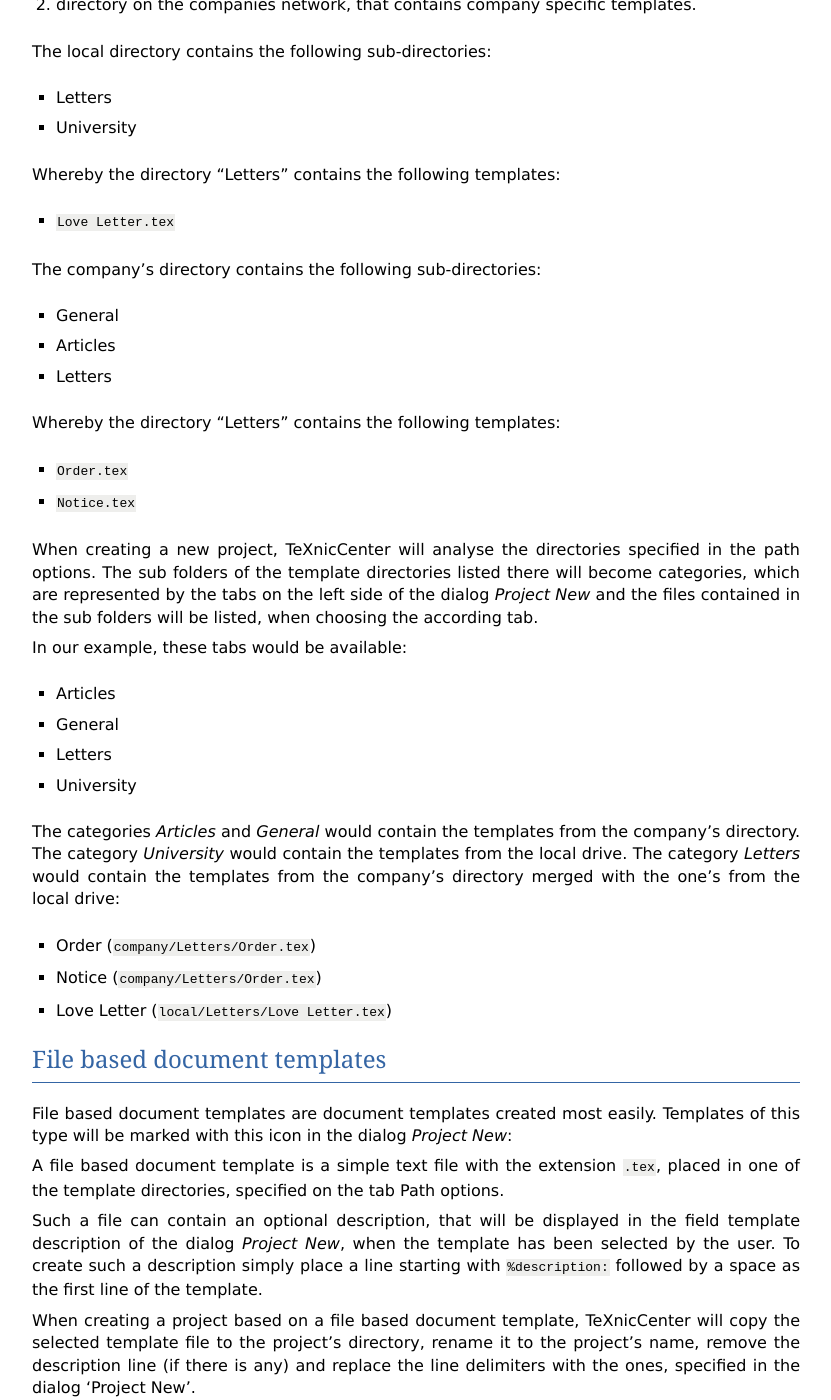
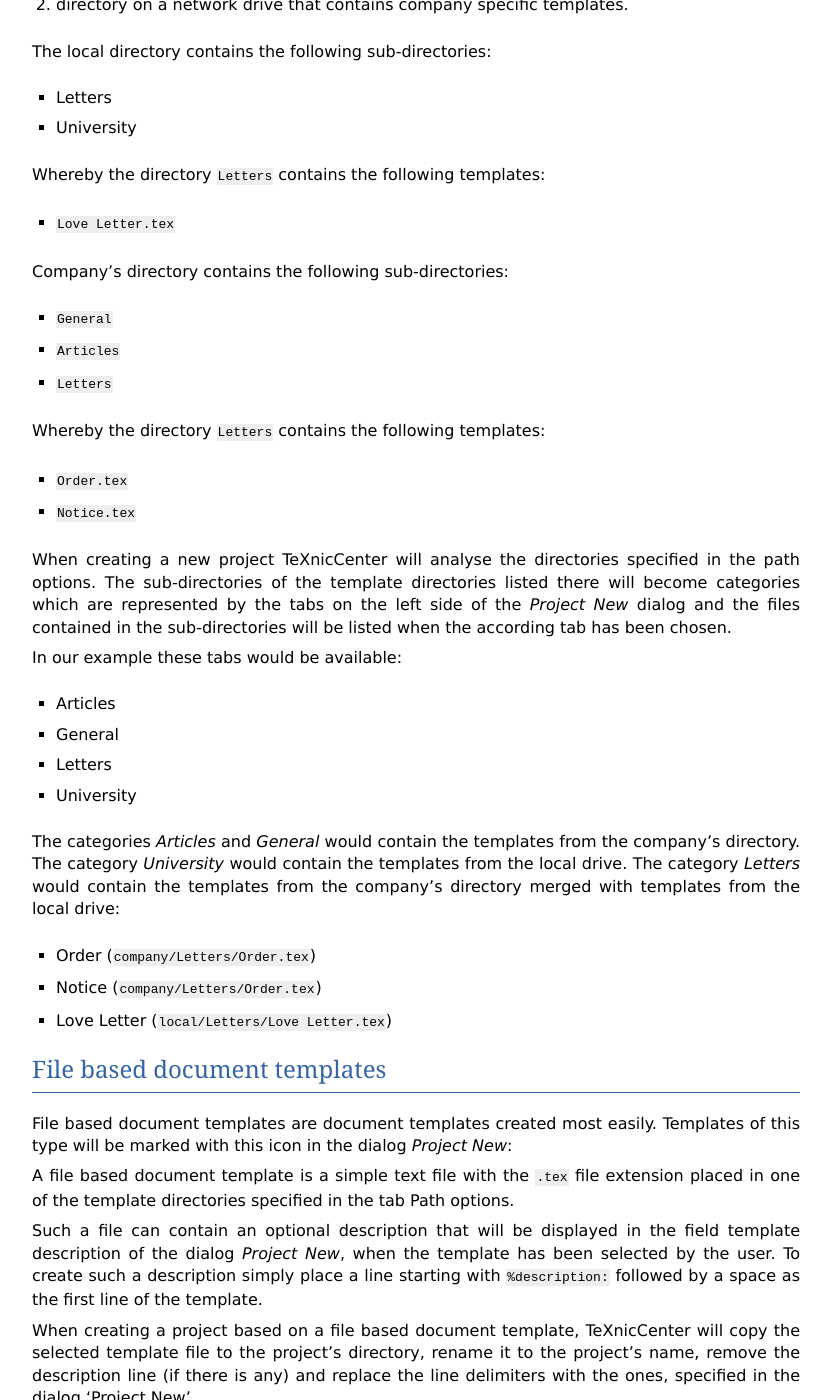
Before and after one commit to weinkauf/TeXnicCenter-Manual, a Sphinx documentation site: the page built from source/doctemplates.rst, in a window 1280 px wide and 1400 px high, scrolled down 745 px. Shown: the whole window, without its empty margins (48-879 px from the left). Built offline with Sphinx 7.4.7, drawn with Linux system fonts in a browser that asks for light colours; some of the changed text lies outside the part shown.

Commit message:
Rephrased several sentences and removed redundant punctuation

```diff
--- a/source/doctemplates.rst
+++ b/source/doctemplates.rst
@@ -35,7 +35,7 @@
 Lets assume that in the path options two template directories were specified:
 
 #. local directory that keeps private templates and
-#. directory on the companies network, that contains company specific templates.
+#. directory on a network drive that contains company specific templates.
 
 
 The local directory contains the following sub-directories:
@@ -43,28 +43,28 @@
 * Letters
 * University
 
-Whereby the directory "Letters" contains the following templates:
+Whereby the directory :file:`Letters` contains the following templates:
 
 * :file:`Love Letter.tex`
 
-The company's directory contains the following sub-directories:
+Company's directory contains the following sub-directories:
 
-* General
-* Articles
-* Letters
+* :file:`General`
+* :file:`Articles`
+* :file:`Letters`
 
-Whereby the directory "Letters" contains the following templates:
+Whereby the directory :file:`Letters` contains the following templates:
 
 * :file:`Order.tex`
 * :file:`Notice.tex`
 
-When creating a new project, TeXnicCenter will analyse the directories specified
-in the path options. The sub folders of the template directories listed there
-will become categories, which are represented by the tabs on the left side of
-the dialog :dialog:`Project New` and the files contained in the sub folders will
-be listed, when choosing the according tab.
+When creating a new project TeXnicCenter will analyse the directories specified
+in the path options. The sub-directories of the template directories listed
+there will become categories which are represented by the tabs on the left side
+of the :dialog:`Project New` dialog and the files contained in the
+sub-directories will be listed when the according tab has been chosen.
 
-In our example, these tabs would be available:
+In our example these tabs would be available:
 
 * Articles
 * General
@@ -74,7 +74,7 @@
 The categories `Articles` and `General` would contain the templates from the
 company's directory. The category `University` would contain the templates from
 the local drive. The category `Letters` would contain the templates from the
-company's directory merged with the one's from the local drive:
+company's directory merged with templates from the local drive:
 
 * Order (:file:`company/Letters/Order.tex`)
 * Notice (:file:`company/Letters/Order.tex`)
@@ -89,11 +89,11 @@
 
 .. TODO: TXC logo
 
-A file based document template is a simple text file with the extension
-:file:`.tex`, placed in one of the template directories, specified on the tab
-Path options.
+A file based document template is a simple text file with the :file:`.tex` file
+extension placed in one of the template directories specified in the tab Path
+options.
 
-Such a file can contain an optional description, that will be displayed in the
+Such a file can contain an optional description that will be displayed in the
 field template description of the dialog :dialog:`Project New`, when the
 template has been selected by the user. To create such a description simply
 place a line starting with ``%description:`` followed by a space as the first
@@ -144,5 +143,11 @@
 To learn more about how to write document wizards, take a look at the
 TeXnicCenter homepage.
 
+.. glossary::
+
+  DLL
+    Dynamic-link library is a shared library. Dynamic-link libraries typically
+    use the :file:`.dll` file extension.
+
 .. index::
   templates; document wizard
```
Also changed, not shown: other parts of source/doctemplates.rst (+3 -4 lines).
